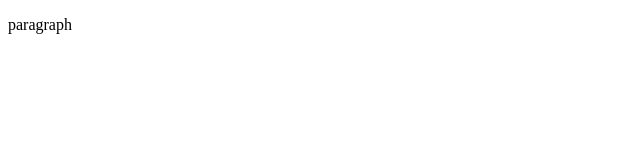
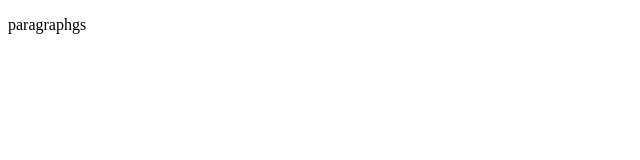
Before and after one commit to sobitsaidov/gitcd, a plain HTML site: page index.html in a window 1280 px wide. Shown: the full height of the page, 0-640 px from the left. Drawn offline with Linux system fonts and the light colour scheme.

```diff
--- a/index.html
+++ b/index.html
@@ -7,7 +7,7 @@
     <title>Document</title>
 </head>
 <body>
-    <p>paragraph</p>
+    <p>paragraphgs</p>
 
 </body>
 </html>
```
